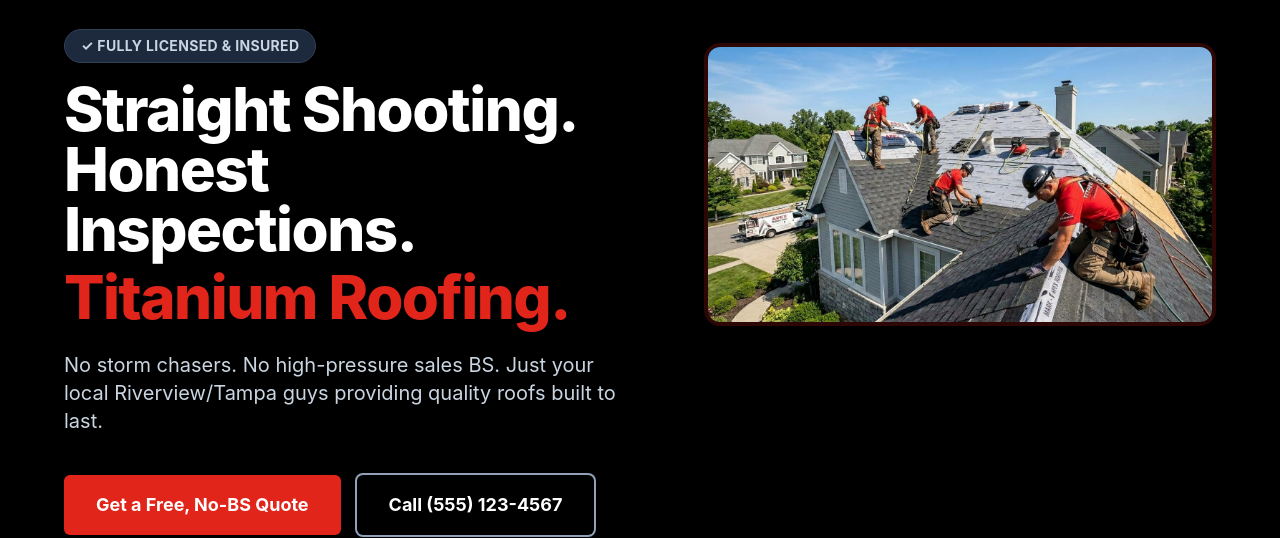
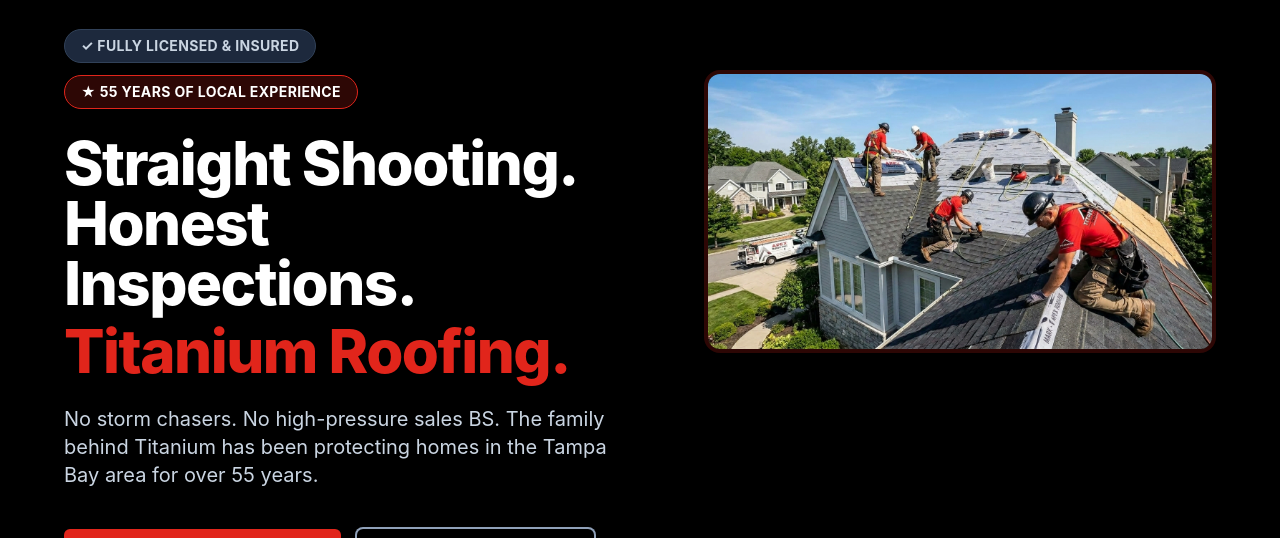
Before and after one commit to DumpsterMachine/titanium-roofing, an Astro site: page / in a window 1280 px wide. Shown: the part 262-800 px from the top of the page. Built offline with nearby package versions, Linux system fonts and the light colour scheme; Astro itself is replaced by a stand-in of ours.

Commit message:
copy: highlight 55 years of family experience in hero

```diff
--- a/src/components/Hero.astro
+++ b/src/components/Hero.astro
@@ -10,16 +10,21 @@
   <div class="max-w-6xl mx-auto flex flex-col lg:flex-row items-center gap-12">
     <!-- Left Column: Text & Logo -->
     <div class="flex-1 text-center lg:text-left flex flex-col items-center lg:items-start">
-      <img src="/titanium-logo.jpg" alt="Titanium Roofing Logo" class="max-w-xs md:max-w-sm w-full mb-8 rounded-lg shadow-md" />
-      <div class="inline-block bg-slate-800 text-slate-300 px-4 py-1.5 rounded-full text-sm font-bold tracking-wide uppercase mb-4 border border-slate-700">
-        ✓ Fully Licensed & Insured
+      <img src="/titanium-logo.jpg" alt="Titanium Roofing Logo" class="max-w-xs md:max-w-sm w-full mb-8 rounded-lg shadow-md mx-auto lg:mx-0" />
+      <div class="flex flex-wrap gap-3 mb-6 justify-center lg:justify-start">
+        <div class="bg-slate-800 text-slate-300 px-4 py-1.5 rounded-full text-sm font-bold tracking-wide uppercase border border-slate-700">
+          ✓ Fully Licensed & Insured
+        </div>
+        <div class="bg-[#E1251B]/20 text-white px-4 py-1.5 rounded-full text-sm font-bold tracking-wide uppercase border border-[#E1251B]">
+          ★ 55 Years of Local Experience
+        </div>
       </div>
       <h1 class="text-4xl md:text-5xl lg:text-6xl font-extrabold tracking-tight mb-6">
         Straight Shooting. Honest Inspections.
         <span class="block text-[#E1251B] mt-2">{displayTitle}</span>
       </h1>
-      <p class="text-lg md:text-xl text-slate-300 mb-10 max-w-2xl">
-        No storm chasers. No high-pressure sales BS. Just your local {location ? location : 'Riverview/Tampa'} guys providing quality roofs built to last.
+      <p class="text-lg md:text-xl text-slate-300 mb-10 max-w-2xl mx-auto lg:mx-0">
+        No storm chasers. No high-pressure sales BS. The family behind Titanium has been protecting homes in {location ? location : 'the Tampa Bay area'} for over 55 years.
       </p>
       <div class="flex flex-col sm:flex-row gap-4 w-full sm:w-auto">
         <a href="#quote" class="bg-[#E1251B] hover:bg-red-700 text-white px-8 py-4 rounded-md font-bold text-lg transition-colors shadow-lg text-center">
```
